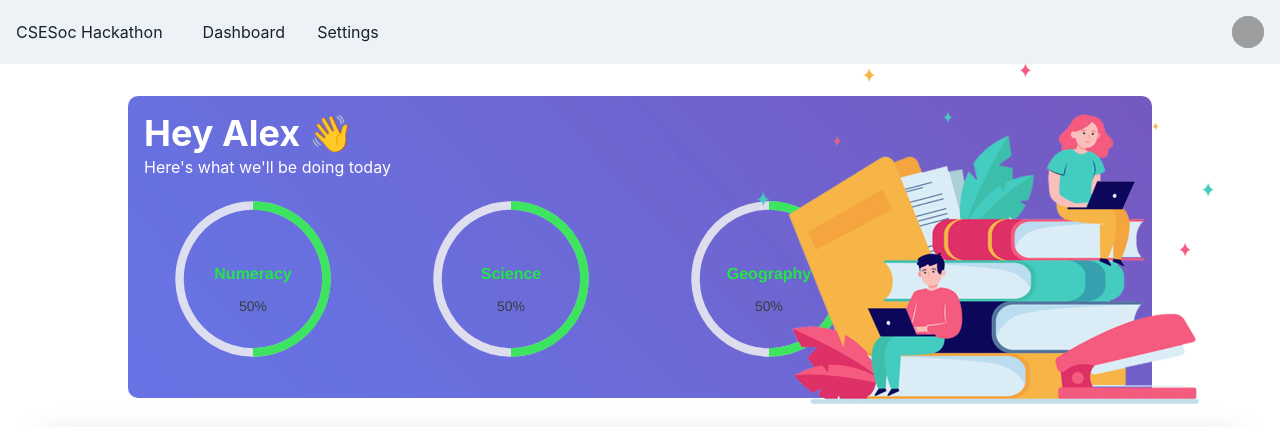
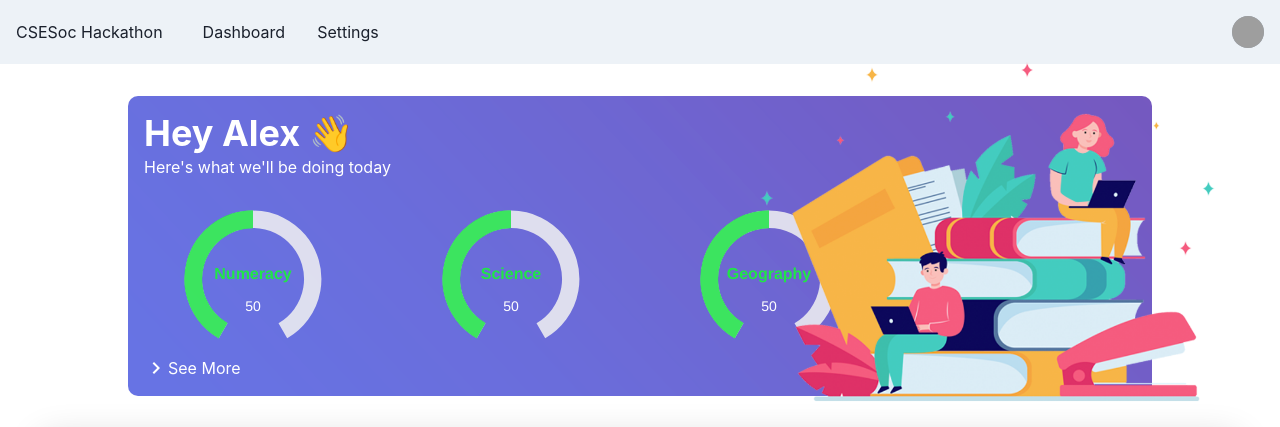
Before and after one commit to Wal-eed/educatory, a Next.js app: page /home in a window 1280 px wide. Shown: the top 427 px of the page. Built offline with nearby package versions, Linux system fonts and the light colour scheme; grey boxes are pictures that could not be loaded.

Commit message:
Styled stats header

```diff
--- a/components/Donut.tsx
+++ b/components/Donut.tsx
@@ -13,11 +13,20 @@ const Donut = ({ label = 'no label', percentage = 50, height = 200 }) => {
 				type: 'radialBar',
 			},
 			colors: ['#20E647'],
-
 			plotOptions: {
 				radialBar: {
+					startAngle: -150,
+					endAngle: 150,
 					hollow: {
-						size: '70%',
+						size: '50%',
+					},
+					dataLabels: {
+						value: {
+							color: 'white',
+							formatter: function (val) {
+								return val;
+							},
+						},
 					},
 				},
 			},
--- a/components/StatsHeader.tsx
+++ b/components/StatsHeader.tsx
@@ -7,6 +7,7 @@ import { Heading } from '@chakra-ui/react';
 import Link from 'next/link';
 import styles from './StatsHeader.module.scss';
 import Image from 'next/image';
+import { ChevronRightIcon } from '@chakra-ui/icons';
 interface FeatureProps {
 	title: string;
 	text: string;
@@ -23,7 +24,6 @@ const Feature = ({ title, text, icon }: FeatureProps) => {
 
 export default function SimpleThreeColumns() {
 	return (
-		<Link href="stats" passHref>
 		<Flex justifyContent="center" style={{ margin: '2rem 0' }}>
 			<Box
 				p={4}
@@ -54,17 +54,14 @@ export default function SimpleThreeColumns() {
 							'Lorem ipsum dolor sit amet, consetetur sadipscing elitr, sed diam nonumy eirmod tempor invidunt ut labore...'
 						}
 					/>
+				</SimpleGrid>
+				<Link href="stats" passHref>
+					<Flex>
+						<ChevronRightIcon w={6} h={6} />
+						<Text>See More</Text>
+					</Flex>
+				</Link>
 
-						{/* <Image src="/Study_art.png" alt="study image" width="128" height="112"/> */}
-					</SimpleGrid>
-					{/* <Link href="stats" passHref>
-					<Button colorScheme="blue" float="right">
-						Find out more
-					</Button>
-				</Link> */}
-					{/* <div style={{ position: 'absolute', right: 0 }}>
-					<Image src="/Study_art.png" alt="study image" width={200} height={200} />
-				</div> */}
 				<img
 					src="/Study_art.png"
 					alt="study image"
@@ -77,6 +74,5 @@ export default function SimpleThreeColumns() {
 				/>
 			</Box>
 		</Flex>
-		</Link>
 	);
 }
```
Lines whose indentation alone changed are shown as unchanged.
